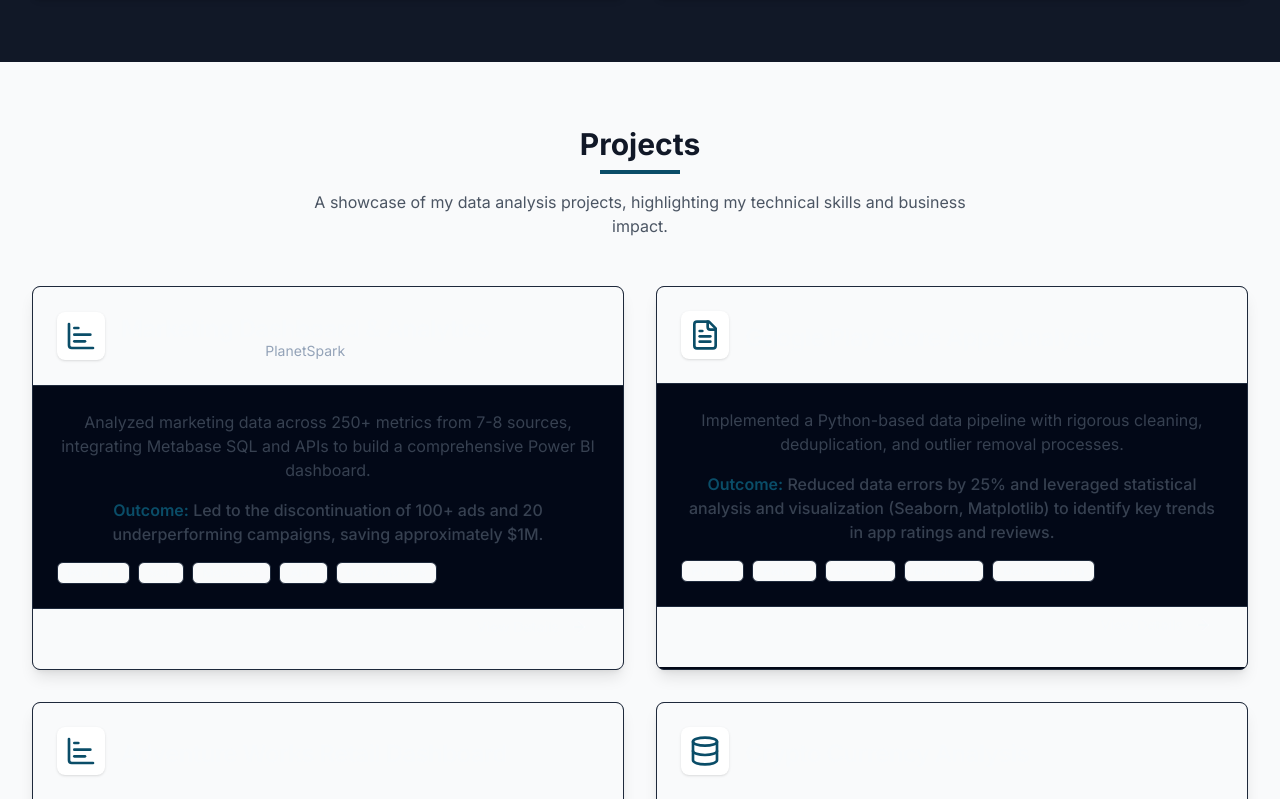
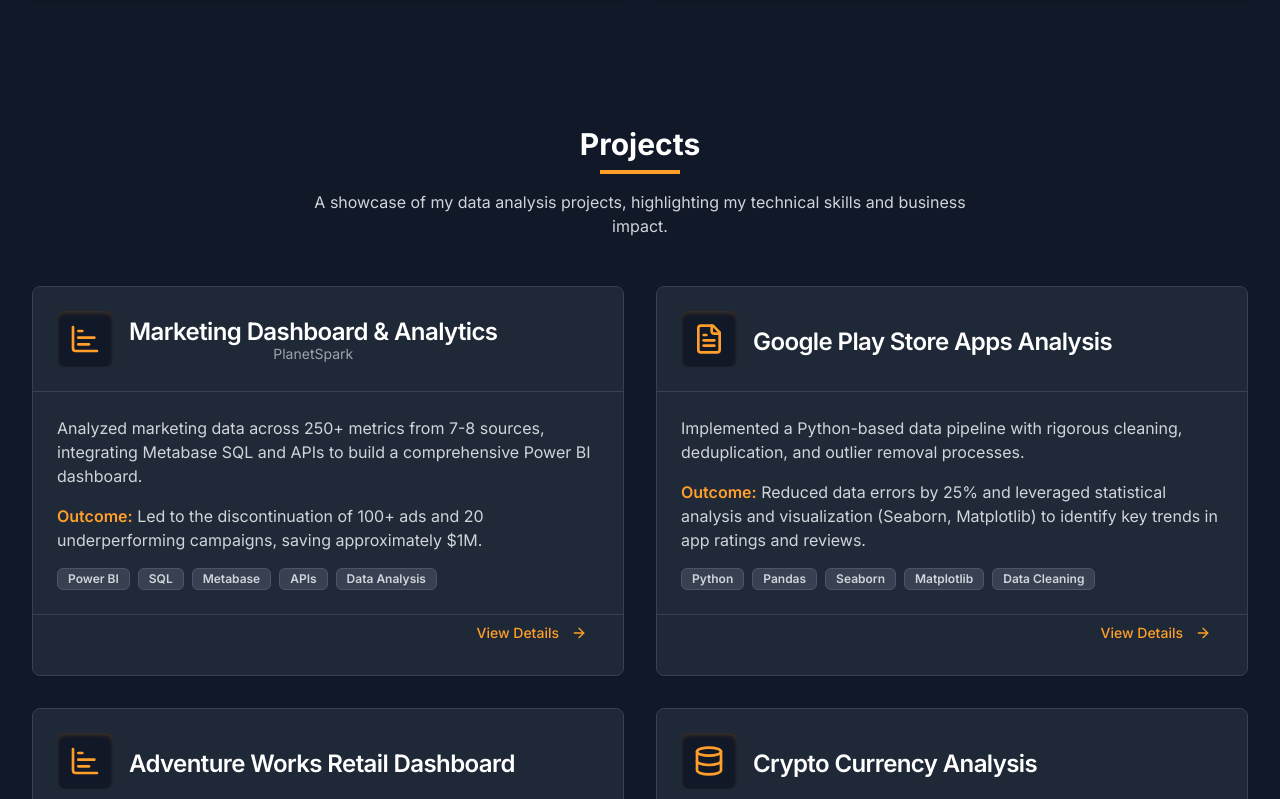
Before and after one commit to sarthakgaur2002/analytics-showcase-sarthak, a React (Vite) app: page / in a window 1280 px wide. Shown: the part 2001-2800 px from the top of the page. Built offline with nearby package versions, Linux system fonts and the light colour scheme.

Commit message:
Fix: Project section styling and layout
Adjusted the Projects section to align with the theme and improve its visual presentation.

```diff
--- a/src/components/home/Projects.tsx
+++ b/src/components/home/Projects.tsx
@@ -14,7 +14,7 @@ const Projects = () => {
       description: "Analyzed marketing data across 250+ metrics from 7-8 sources, integrating Metabase SQL and APIs to build a comprehensive Power BI dashboard.",
       outcome: "Led to the discontinuation of 100+ ads and 20 underperforming campaigns, saving approximately $1M.",
       tools: ["Power BI", "SQL", "Metabase", "APIs", "Data Analysis"],
-      icon: <ChartBar className="h-8 w-8 text-primary" />,
+      icon: <ChartBar className="h-8 w-8 text-accent" />,
     },
     {
       id: 2,
@@ -22,7 +22,7 @@ const Projects = () => {
       description: "Implemented a Python-based data pipeline with rigorous cleaning, deduplication, and outlier removal processes.",
       outcome: "Reduced data errors by 25% and leveraged statistical analysis and visualization (Seaborn, Matplotlib) to identify key trends in app ratings and reviews.",
       tools: ["Python", "Pandas", "Seaborn", "Matplotlib", "Data Cleaning"],
-      icon: <FileText className="h-8 w-8 text-primary" />,
+      icon: <FileText className="h-8 w-8 text-accent" />,
     },
     {
       id: 3,
@@ -30,7 +30,7 @@ const Projects = () => {
       description: "Optimized data quality by cleaning and transforming datasets in Power BI, ensuring accurate and reliable reporting.",
       outcome: "Designed and developed a comprehensive data model and dashboard, enabling real-time insights and supporting informed decision-making.",
       tools: ["Power BI", "Data Modeling", "Data Transformation", "Dashboarding"],
-      icon: <ChartBar className="h-8 w-8 text-primary" />,
+      icon: <ChartBar className="h-8 w-8 text-accent" />,
     },
     {
       id: 4,
@@ -38,50 +38,53 @@ const Projects = () => {
       description: "Engineered robust data pipelines using Python and SQL to aggregate, clean, and validate cryptocurrency data from multiple exchanges.",
       outcome: "Designed and deployed an interactive Power BI dashboard, providing real-time visualizations of critical market metrics to support strategic decision-making.",
       tools: ["Python", "SQL", "Power BI", "Data Pipelines"],
-      icon: <Database className="h-8 w-8 text-primary" />,
+      icon: <Database className="h-8 w-8 text-accent" />,
     },
   ];
 
   return (
-    <section id="projects" className="py-16 bg-gray-50">
+    <section id="projects" className="py-16 bg-gray-900 dark:bg-gray-900">
       <div className="max-w-7xl mx-auto px-4 sm:px-6 lg:px-8">
         <div className="text-center mb-12">
-          <h2 className="text-3xl font-bold text-gray-900">Projects</h2>
-          <div className="mt-2 h-1 w-20 bg-primary mx-auto"></div>
-          <p className="mt-4 text-gray-600 max-w-2xl mx-auto">
+          <h2 className="text-3xl font-bold text-white">Projects</h2>
+          <div className="mt-2 h-1 w-20 bg-accent mx-auto"></div>
+          <p className="mt-4 text-gray-300 max-w-2xl mx-auto">
             A showcase of my data analysis projects, highlighting my technical skills and business impact.
           </p>
         </div>
 
         <div className="grid grid-cols-1 md:grid-cols-2 gap-8">
           {projects.map((project) => (
-            <Card key={project.id} className="overflow-hidden shadow-lg hover:shadow-xl transition-shadow duration-300">
-              <CardHeader className="border-b bg-gray-50 flex flex-row items-center gap-4">
-                <div className="bg-white p-2 rounded-lg shadow">
+            <Card
+              key={project.id}
+              className="overflow-hidden border-gray-700 bg-gray-800 hover:shadow-lg hover:shadow-accent/20 transition-all duration-300"
+            >
+              <CardHeader className="border-b border-gray-700 bg-gray-800/70 flex flex-row items-center gap-4">
+                <div className="bg-gray-900 p-3 rounded-lg shadow-inner shadow-accent/20">
                   {project.icon}
                 </div>
                 <div>
-                  <CardTitle>{project.title}</CardTitle>
+                  <CardTitle className="text-white">{project.title}</CardTitle>
                   {project.company && (
-                    <CardDescription>{project.company}</CardDescription>
+                    <CardDescription className="text-gray-400">{project.company}</CardDescription>
                   )}
                 </div>
               </CardHeader>
-              <CardContent className="pt-6">
-                <p className="text-gray-700 mb-4">{project.description}</p>
-                <p className="text-gray-700 font-medium mb-4">
-                  <span className="text-primary font-semibold">Outcome:</span> {project.outcome}
+              <CardContent className="pt-6 text-left">
+                <p className="text-gray-300 mb-4">{project.description}</p>
+                <p className="text-gray-300 mb-4">
+                  <span className="text-accent font-semibold">Outcome:</span> {project.outcome}
                 </p>
                 <div className="flex flex-wrap gap-2 mt-4">
                   {project.tools.map((tool) => (
-                    <Badge key={tool} variant="outline" className="bg-gray-50">
+                    <Badge key={tool} variant="outline" className="bg-gray-700 border-gray-600 text-gray-300">
                       {tool}
                     </Badge>
                   ))}
                 </div>
               </CardContent>
-              <CardFooter className="bg-gray-50 border-t">
-                <Button variant="ghost" size="sm" className="ml-auto">
+              <CardFooter className="bg-gray-800/50 border-t border-gray-700">
+                <Button variant="ghost" size="sm" className="ml-auto text-accent hover:text-white hover:bg-gray-700">
                   View Details <ArrowRight className="ml-1 h-4 w-4" />
                 </Button>
               </CardFooter>
--- a/src/components/layout/MainLayout.tsx
+++ b/src/components/layout/MainLayout.tsx
@@ -24,7 +24,7 @@ const MainLayout: React.FC<MainLayoutProps> = ({ children }) => {
 
   return (
     <div className="min-h-screen flex flex-col bg-gradient-to-br from-gray-900 via-gray-800 to-gray-900 dark:text-gray-100">
-      <Navbar isDarkMode={isDarkMode} setIsDarkMode={setIsDarkMode} />
+      <Navbar isDarkModeState={[isDarkMode, setIsDarkMode]} />
       <main id="home" className="flex-1">{children}</main>
       <Footer />
     </div>
```
